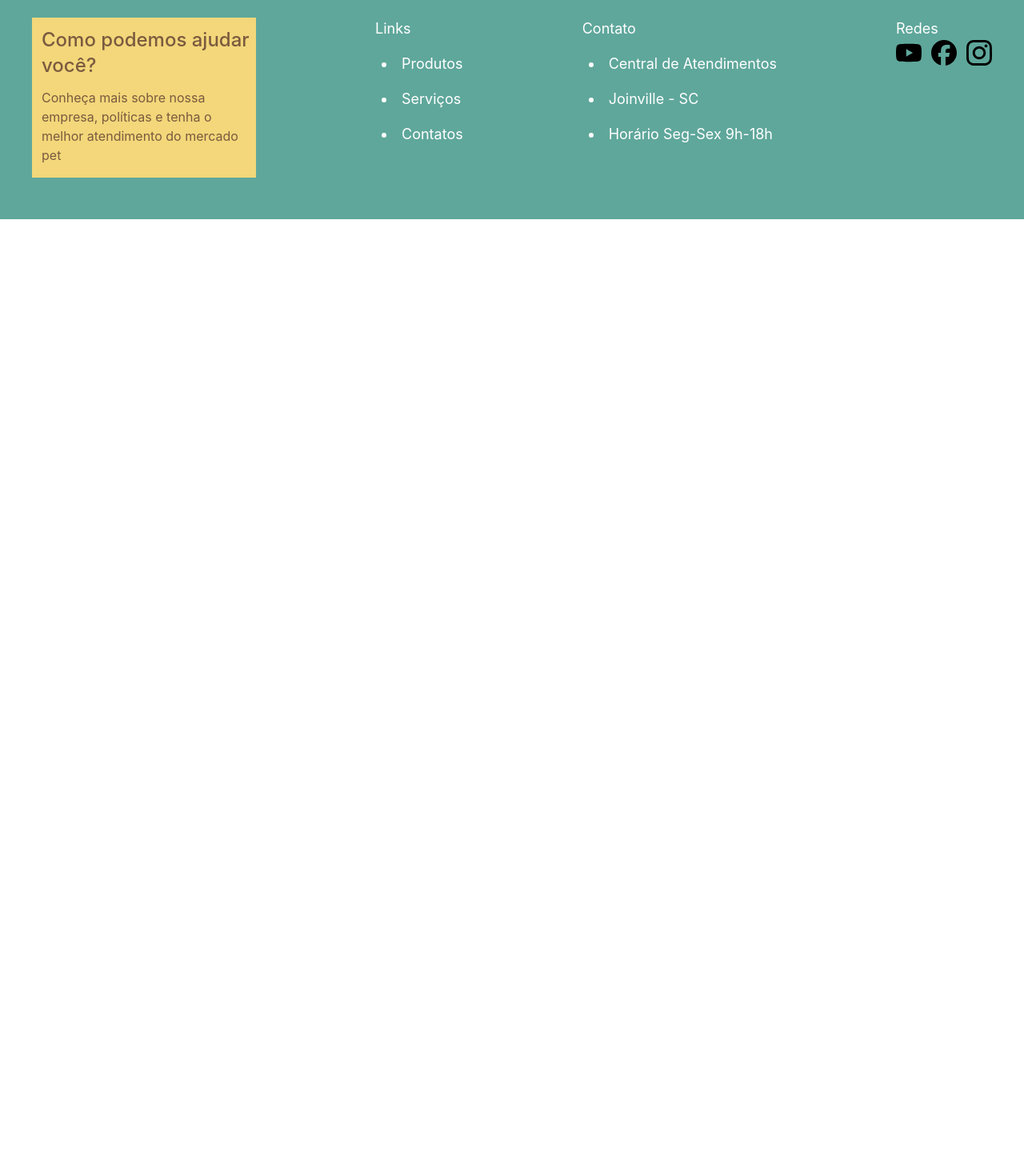
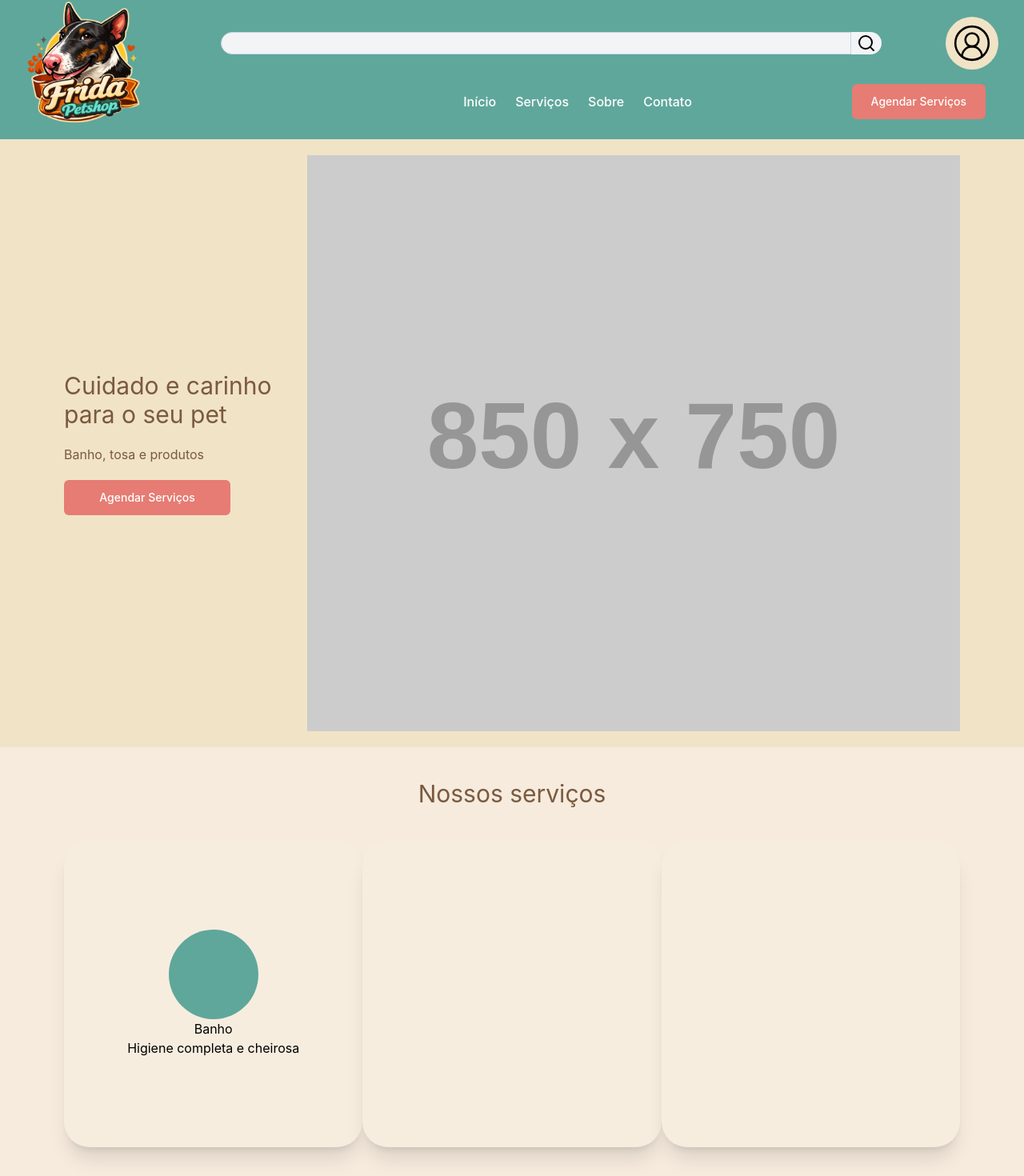
Before and after one commit to Lucas-Leal-Oliveira05/Frida_Pet_Shop, a React (Vite) app: page / in a window 1280 px wide. Shown: the part 6-1476 px from the top of the page at 80% size. Before the commit the page ends 800 px from the top, so only its background shows below. Built offline with nearby package versions, Linux system fonts and the light colour scheme.

Commit message:
Começo UI Home page

```diff
--- a/src/App.jsx
+++ b/src/App.jsx
@@ -4,6 +4,43 @@ import Footerx from "./components/Footerx";
 function App(){
   return(
     <div>
+      <Header/>
+      <section className="w-full  flex justify-between bg-[#F1E3C6]"> {/* Sec 1 */}
+        <div className="justify-center-safe flex">
+          {/*escrita + botão - div 1 */}
+          <div className="w-96 flex flex-col text-[#7A5A3F] justify-center gap-5 pl-20">
+            <h1 className="text-3xl">Cuidado e carinho para o seu pet</h1>
+            <p>Banho, tosa e produtos</p>
+            <div className="flex">
+              <button className="rounded-md bg-[#E67C73] px-6 py-3 text-sm font-medium text-white w-52 ">
+              Agendar Serviços
+              </button>
+            </div>
+          </div>
+        </div>
+        <div className="justify-center-safe flex pr-20">
+          <div>
+            {/*Imagem - div 1 */}
+            <img className="pt-5 pb-5"  src="https://placehold.co/850x750" alt="" />
+          </div>
+        </div>
+      </section>
+
+      <section className="w-full flex flex-col items-center bg-[#F6EBDD]"> {/* Sec 2 */}
+        <h1 className="pt-10 text-3xl text-[#7A5A3F] ">Nossos serviços</h1>
+        <div className="w-full flex flex-row justify-between items-center pb-20 pt-10 pl-20 pr-20">
+          <div className="w-96 h-96 bg-[#F6EDDF] shadow-xl rounded-4xl flex justify-center items-center flex-col">
+            <div className="h-28 w-28 rounded-full bg-[#5FA79B] flex"></div>
+            <h1>Banho</h1>
+            <h2>Higiene completa e cheirosa</h2>
+          </div>
+
+          <div className="w-96 h-96 bg-[#F6EDDF] shadow-xl rounded-4xl"></div>
+
+          <div className="w-96 h-96 bg-[#F6EDDF] shadow-xl rounded-4xl"></div>
+
+        </div>
+      </section>
       <Footerx/>
     </div>
   );
--- a/src/components/Footerx.jsx
+++ b/src/components/Footerx.jsx
@@ -9,7 +9,7 @@ function Footerx(){
             <div className="h-50 w-70  bg-[#F3D77A] flex flex-col items-center pl-3 text-[#7A5A3F]">
                 <h1 className="pt-3 text-2xl font-medium">Como podemos ajudar você?</h1>
                 <p className="pt-3">Conheça mais sobre nossa empresa, políticas e tenha o melhor atendimento do mercado pet</p>
-              </div>
+            </div>
 
             <div className="flex flex-col text-white gap-4 text-lg">
                 <h1>Links</h1>
--- a/src/components/Header.jsx
+++ b/src/components/Header.jsx
@@ -28,7 +28,7 @@ function Header(){
                             <button>Sobre</button>
                             <button>Contato</button>
                         </div>
-                        <button className='absolute right-4 rounded-md bg-[#E67C73] px-6 py-3 text-sm font-medium'>
+                        <button className='text-white absolute right-4 rounded-md bg-[#E67C73] px-6 py-3 text-sm font-medium'>
                             Agendar Serviços
                         </button>
                     </div>
--- a/src/index.css
+++ b/src/index.css
@@ -1 +1,2 @@
+@import url('https://fonts.googleapis.com/css2?family=Baloo+2:wght@400;500;600;700&display=swap');
 @import "tailwindcss";
```
Also changed, not shown: 1 other file (tests, documents, lock files or other folders).
